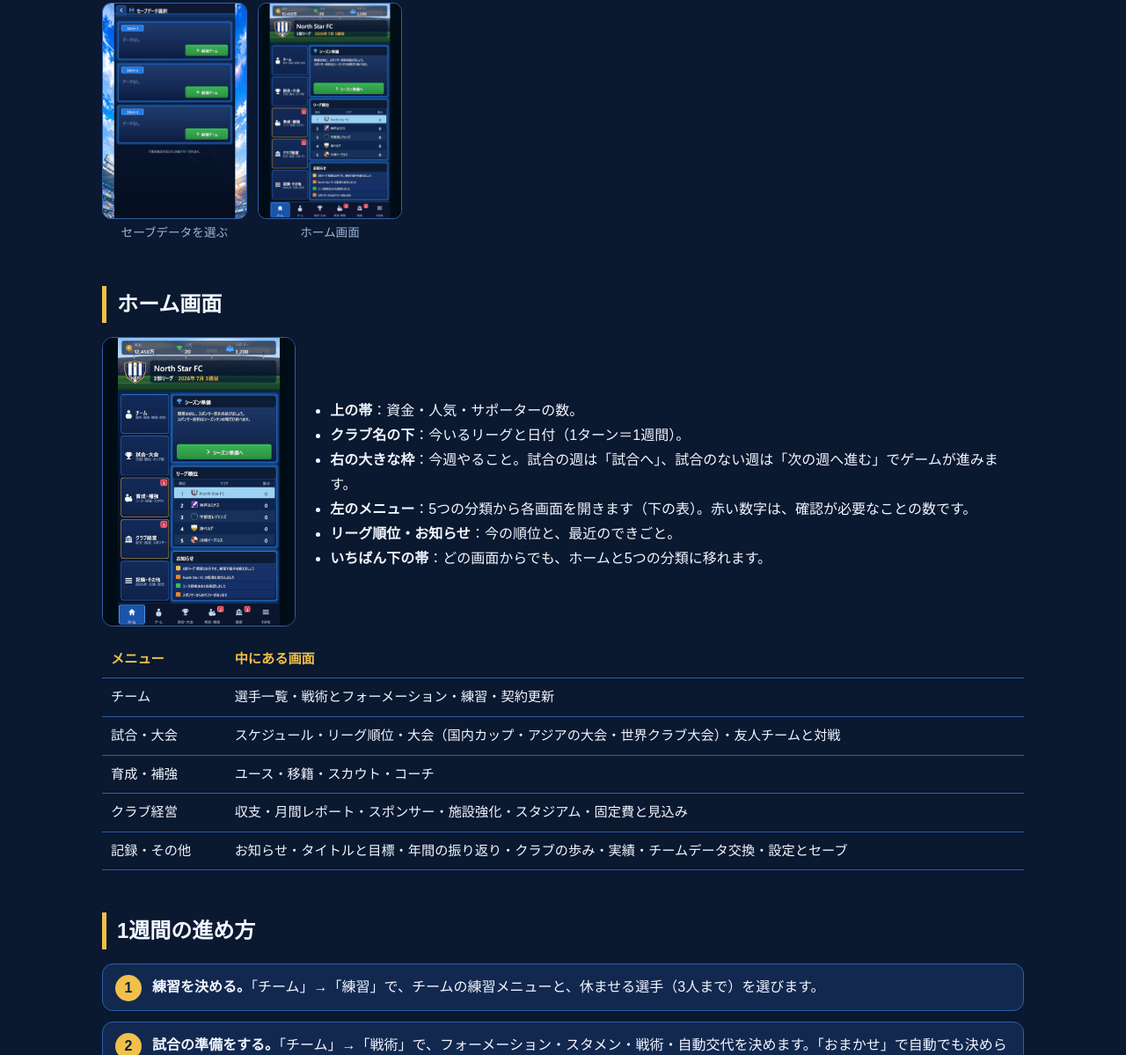
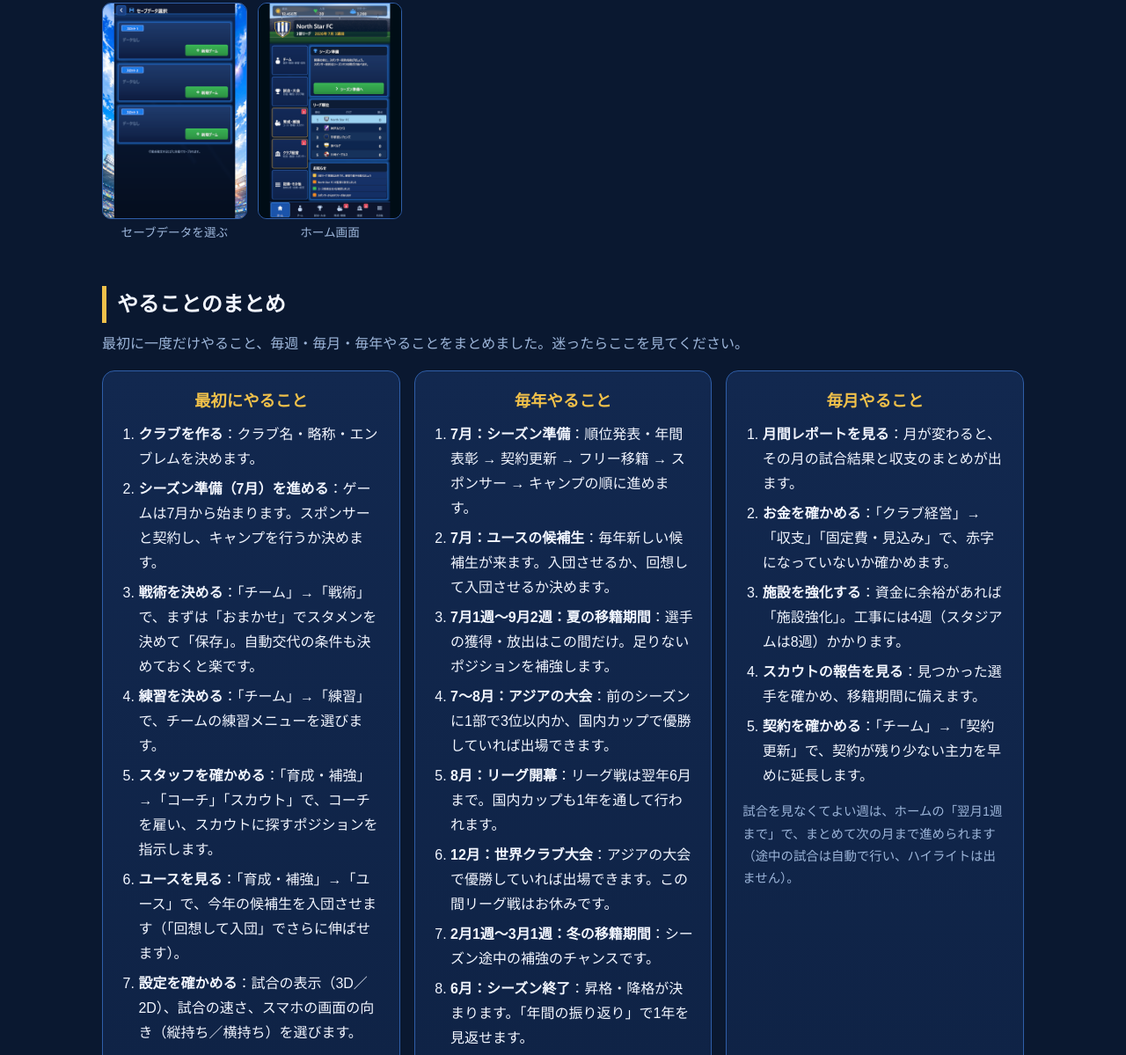
Before and after one commit to mizukiaoich/MiracleSoccer, a plain HTML site: page howto.html in a window 1280 px wide. Shown: the part 1070-2269 px from the top of the page at 88% size. Drawn offline with Linux system fonts and the light colour scheme.

Commit message:
操作方法に「やることのまとめ」（最初・毎年・毎月・毎週）を追加
Co-Authored-By: Claude Opus 5.5 <noreply@anthropic.com>

```diff
--- a/howto.html
+++ b/howto.html
@@ -45,6 +45,59 @@
       <figure><img src="img/02_save_select.png" alt="セーブデータを選ぶ" loading="lazy"><figcaption>セーブデータを選ぶ</figcaption></figure>
       <figure><img src="img/04_home.png" alt="ホーム画面" loading="lazy"><figcaption>ホーム画面</figcaption></figure>
     </div>
+  </section>
+
+  <section id="todo">
+    <h2>やることのまとめ</h2>
+    <p class="lead">最初に一度だけやること、毎週・毎月・毎年やることをまとめました。迷ったらここを見てください。</p>
+    <div class="grid two">
+      <div class="card">
+        <h3>最初にやること</h3>
+        <ol>
+          <li><b>クラブを作る</b>：クラブ名・略称・エンブレムを決めます。</li>
+          <li><b>シーズン準備（7月）を進める</b>：ゲームは7月から始まります。スポンサーと契約し、キャンプを行うか決めます。</li>
+          <li><b>戦術を決める</b>：「チーム」→「戦術」で、まずは「おまかせ」でスタメンを決めて「保存」。自動交代の条件も決めておくと楽です。</li>
+          <li><b>練習を決める</b>：「チーム」→「練習」で、チームの練習メニューを選びます。</li>
+          <li><b>スタッフを確かめる</b>：「育成・補強」→「コーチ」「スカウト」で、コーチを雇い、スカウトに探すポジションを指示します。</li>
+          <li><b>ユースを見る</b>：「育成・補強」→「ユース」で、今年の候補生を入団させます（「回想して入団」でさらに伸ばせます）。</li>
+          <li><b>設定を確かめる</b>：試合の表示（3D／2D）、試合の速さ、スマホの画面の向き（縦持ち／横持ち）を選びます。</li>
+        </ol>
+      </div>
+      <div class="card">
+        <h3>毎年やること</h3>
+        <ol>
+          <li><b>7月：シーズン準備</b>：順位発表・年間表彰 → 契約更新 → フリー移籍 → スポンサー → キャンプの順に進めます。</li>
+          <li><b>7月：ユースの候補生</b>：毎年新しい候補生が来ます。入団させるか、回想して入団させるか決めます。</li>
+          <li><b>7月1週〜9月2週：夏の移籍期間</b>：選手の獲得・放出はこの間だけ。足りないポジションを補強します。</li>
+          <li><b>7〜8月：アジアの大会</b>：前のシーズンに1部で3位以内か、国内カップで優勝していれば出場できます。</li>
+          <li><b>8月：リーグ開幕</b>：リーグ戦は翌年6月まで。国内カップも1年を通して行われます。</li>
+          <li><b>12月：世界クラブ大会</b>：アジアの大会で優勝していれば出場できます。この間リーグ戦はお休みです。</li>
+          <li><b>2月1週〜3月1週：冬の移籍期間</b>：シーズン途中の補強のチャンスです。</li>
+          <li><b>6月：シーズン終了</b>：昇格・降格が決まります。「年間の振り返り」で1年を見返せます。</li>
+        </ol>
+      </div>
+      <div class="card">
+        <h3>毎月やること</h3>
+        <ol>
+          <li><b>月間レポートを見る</b>：月が変わると、その月の試合結果と収支のまとめが出ます。</li>
+          <li><b>お金を確かめる</b>：「クラブ経営」→「収支」「固定費・見込み」で、赤字になっていないか確かめます。</li>
+          <li><b>施設を強化する</b>：資金に余裕があれば「施設強化」。工事には4週（スタジアムは8週）かかります。</li>
+          <li><b>スカウトの報告を見る</b>：見つかった選手を確かめ、移籍期間に備えます。</li>
+          <li><b>契約を確かめる</b>：「チーム」→「契約更新」で、契約が残り少ない主力を早めに延長します。</li>
+        </ol>
+        <p class="note">試合を見なくてよい週は、ホームの「翌月1週まで」で、まとめて次の月まで進められます（途中の試合は自動で行い、ハイライトは出ません）。</p>
+      </div>
+      <div class="card">
+        <h3>毎週やること</h3>
+        <ol>
+          <li><b>練習</b>：伸ばしたい能力のメニューを選びます。疲れがたまった選手は、個別に休ませます（3人まで）。</li>
+          <li><b>試合の準備</b>：疲れ・調子・怪我を見て、スタメンを入れ替えます。試合前の設定で相手分析とエース対決を確かめます。</li>
+          <li><b>試合</b>：「試合へ」から試合をします。3Dならハーフタイムに作戦・フォーメーション・交代を指示できます。</li>
+          <li><b>結果とお知らせ</b>：今週の結果で、伸びた能力やできごとを確かめます。メニューの赤い数字は、確認が必要なことの数です。</li>
+        </ol>
+      </div>
+    </div>
+    <p class="note">練習や戦術の数字、施設の効果、キャンプの選び方などは、<a href="guide.html">攻略</a>のページで詳しく紹介しています。</p>
   </section>
 
   <section>
--- a/style.css
+++ b/style.css
@@ -156,3 +156,6 @@ section[id] { scroll-margin-top: 70px; }
 /* 縦長・横長の画面写真のならび */
 .shots.tall { grid-template-columns: repeat(auto-fill, minmax(150px, 1fr)); }
 .shots.wide { grid-template-columns: repeat(auto-fill, minmax(300px, 1fr)); }
+.card ol { margin: 8px 0 0; padding-left: 1.4em; }
+.card ol li { margin-bottom: 6px; }
+.card h3 + ol, .card h3 + ul { margin-top: 4px; }
```
